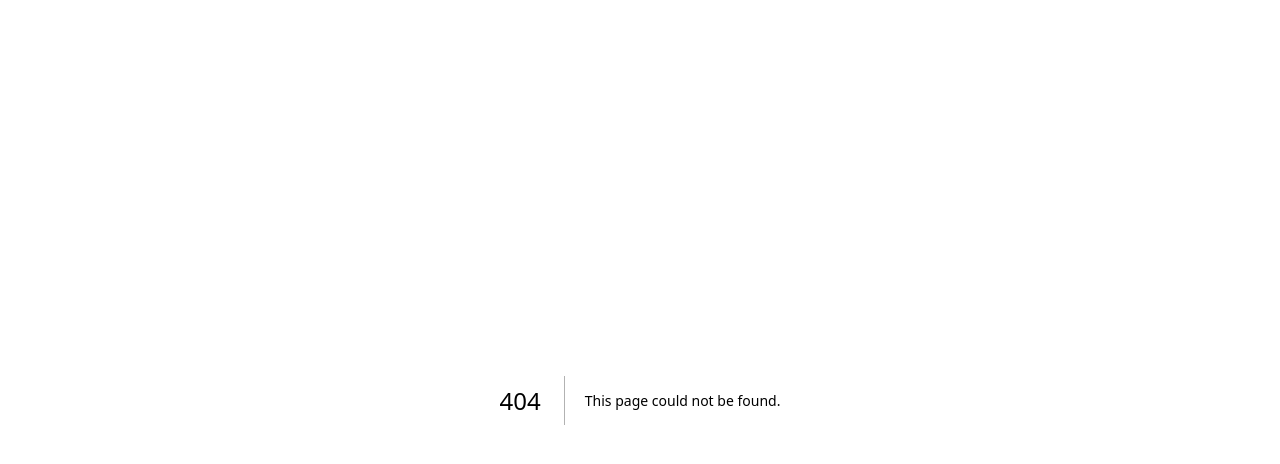
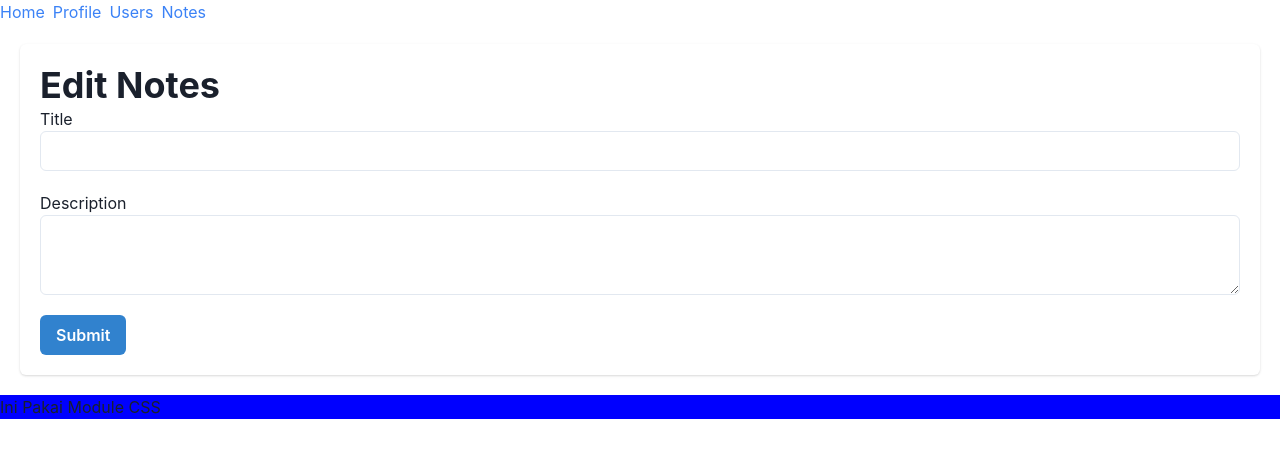
Before and after one commit to YogaRP/belajar-nextjs-sanbercode-batch-50, a Next.js app: page /notes/edit/1 in a window 1280 px wide. Before the commit this address had no page. Shown: the top 464 px of the page. Built offline with nearby package versions, Linux system fonts and the light colour scheme; no server answers.

Commit message:
Tugas Hari-13

```diff
--- a/pages/notes/[id].js
+++ /dev/null
@@ -1,39 +0,0 @@
-import dynamic from "next/dynamic";
-
-const LayoutComponent = dynamic(() => import("@/layouts"));
-
-export default function DetailNotes({ notes }) {
-  return (
-    <LayoutComponent metaTitle={"Detail Notes"}>
-      <div className="border p-3 m-2 shadow-md max-w-sm">
-        <p>title: {notes.data.title}</p>
-        <p>desc: {notes.data.description}</p>
-        <p>update at: {notes.data.updated_at}</p>
-      </div>
-    </LayoutComponent>
-  );
-}
-
-export async function getStaticPaths() {
-  const res = await fetch("https://paace-f178cafcae7b.nevacloud.io/api/notes");
-  const notes = await res.json();
-
-  const paths = notes.data.map((item) => ({
-    params: {
-      id: item.id,
-    },
-  }));
-  return {
-    paths,
-    fallback: false,
-  };
-}
-
-export async function getStaticProps(context) {
-  const { id } = context.params;
-  const res = await fetch(
-    `https://paace-f178cafcae7b.nevacloud.io/api/notes/${id}`
-  );
-  const notes = await res.json();
-  return { props: { notes }, revalidate: 10 };
-}
--- /dev/null
+++ b/pages/notes/edit/[id].js
@@ -0,0 +1,90 @@
+import dynamic from "next/dynamic";
+import {
+  Grid,
+  GridItem,
+  Card,
+  Heading,
+  Text,
+  Button,
+  Input,
+  Textarea,
+} from "@chakra-ui/react";
+import { useRouter } from "next/router";
+import { useEffect, useState } from "react";
+
+const LayoutComponent = dynamic(() => import("@/layouts"));
+
+export default function EditNotes() {
+  const router = useRouter();
+  const { id } = router?.query;
+  const [notes, setNotes] = useState();
+
+  const HandleSubmit = async () => {
+    try {
+      const response = await fetch(
+        `https://paace-f178cafcae7b.nevacloud.io/api/notes/update/${id}`,
+        {
+          method: "PATCH",
+          headers: {
+            "Content-Type": "application/json",
+          },
+          body: JSON.stringify({
+            title: notes?.title,
+            description: notes?.description,
+          }),
+        }
+      );
+      const result = await response.json();
+      if (result?.success) {
+        router.push("/notes");
+      }
+    } catch (error) {}
+  };
+
+  useEffect(() => {
+    async function fetchingData() {
+      const res = await fetch(
+        `https://paace-f178cafcae7b.nevacloud.io/api/notes/${id}`
+      );
+      const listNotes = await res.json();
+      setNotes(listNotes?.data);
+    }
+    fetchingData();
+  }, [id]);
+
+  return (
+    <>
+      <LayoutComponent metaTitle="Notes">
+        <Card margin="5" padding="5">
+          <Heading>Edit Notes</Heading>
+          <Grid gap="5">
+            <GridItem>
+              <Text>Title</Text>
+              <Input
+                type="text"
+                value={notes?.title || ""}
+                onChange={(event) =>
+                  setNotes({ ...notes, title: event.target.value })
+                }
+              />
+            </GridItem>
+            <GridItem>
+              <Text>Description</Text>
+              <Textarea
+                value={notes?.description || ""}
+                onChange={(event) =>
+                  setNotes({ ...notes, description: event.target.value })
+                }
+              />
+            </GridItem>
+            <GridItem>
+              <Button onClick={() => HandleSubmit()} colorScheme="blue">
+                Submit
+              </Button>
+            </GridItem>
+          </Grid>
+        </Card>
+      </LayoutComponent>
+    </>
+  );
+}
--- a/pages/notes/index.js
+++ b/pages/notes/index.js
@@ -21,6 +21,21 @@
   const router = useRouter();
   const [notes, setNotes] = useState();
 
+  const HandleDelete = async (id) => {
+    try {
+      const response = await fetch(
+        `https://paace-f178cafcae7b.nevacloud.io/api/notes/delete/${id}`,
+        {
+          method: "DELETE",
+        }
+      );
+      const result = await response.json();
+      if (result?.success) {
+        router.reload();
+      }
+    } catch (error) {}
+  };
+
   useEffect(() => {
     async function fetchingData() {
       const res = await fetch(
@@ -31,7 +46,6 @@
     }
     fetchingData();
   }, []);
-  console.log(notes);
 
   return (
     <>
@@ -67,7 +81,11 @@
                       >
                         Edit
                       </Button>
-                      <Button flex="1" colorScheme="red">
+                      <Button
+                        onClick={() => HandleDelete(item?.id)}
+                        flex="1"
+                        colorScheme="red"
+                      >
                         Delete
                       </Button>
                     </CardFooter>
```
